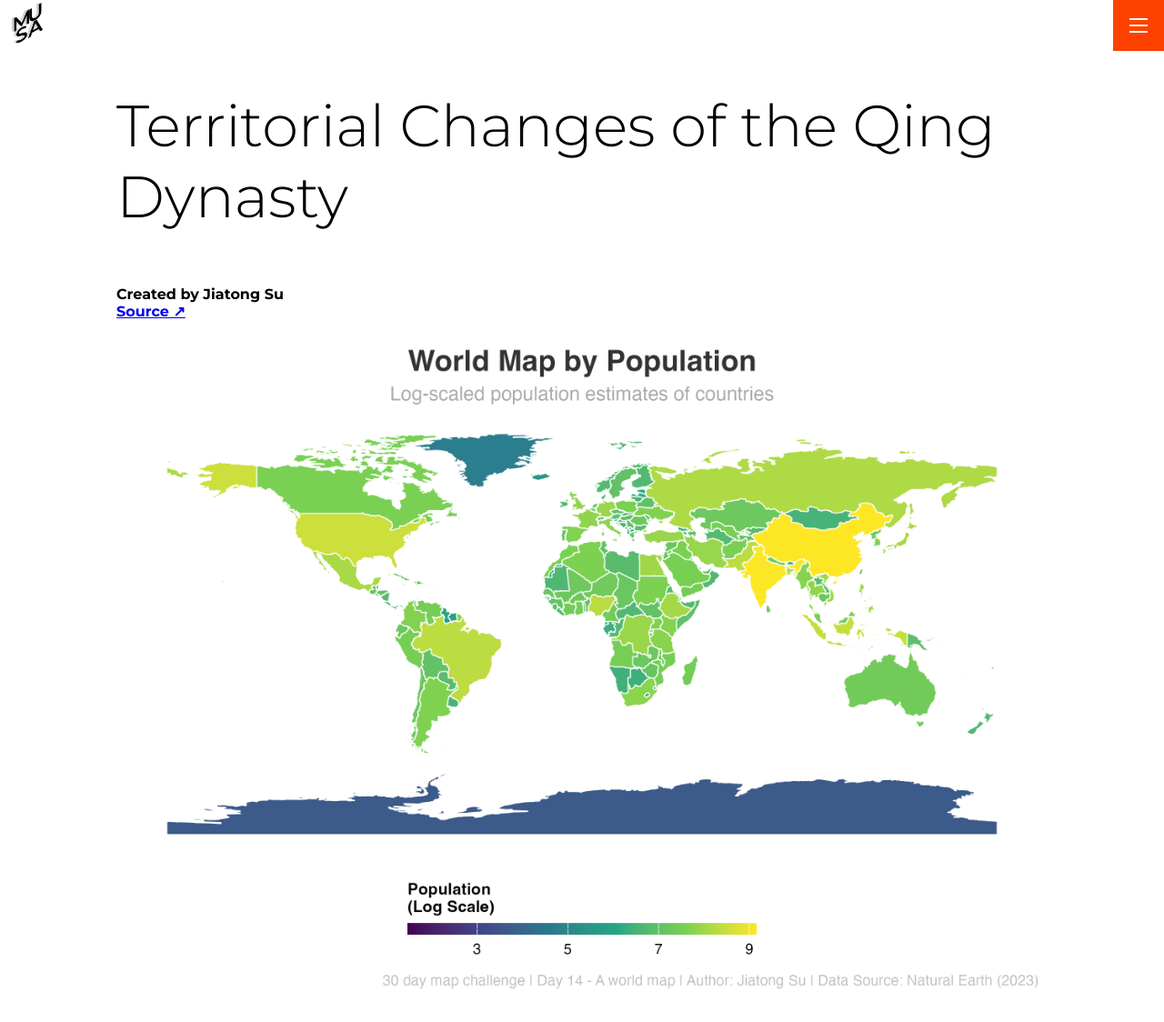
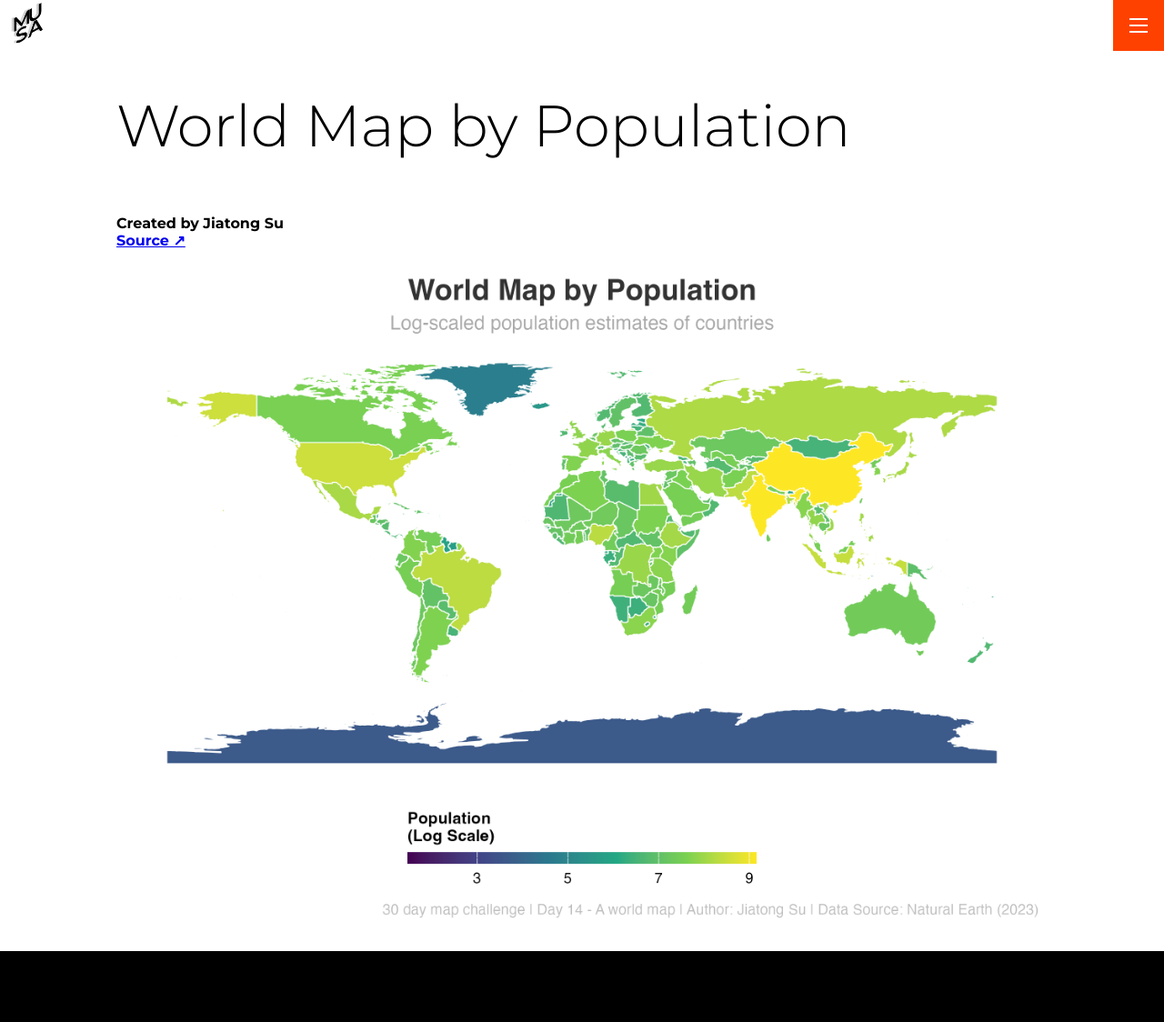
Before and after one commit to weitzman-musa/30DayMapChallenge, a Jekyll site: the page built from _maps_2024/14-jiatong-world.md, in a window 1280 px wide and 1124 px high. Shown: the whole window at 91% size. Built offline with Jekyll 4.4.1, drawn with Linux system fonts in a browser that asks for light colours.

Commit message:
Update 14-jiatong-world.md

```diff
--- a/_maps_2024/14-jiatong-world.md
+++ b/_maps_2024/14-jiatong-world.md
@@ -1,7 +1,7 @@
 ---
 day: 14
 creator: Jiatong Su
-title: Territorial Changes of the Qing Dynasty
+title: World Map by Population
 thumbnail: /assets/thumbnails/2024/day14_jiatong_world.png
 source: https://github.com/sujiatong/30DayMap-Jiatong/blob/main/day14_world/day14_World.Rmd
 ---
```
